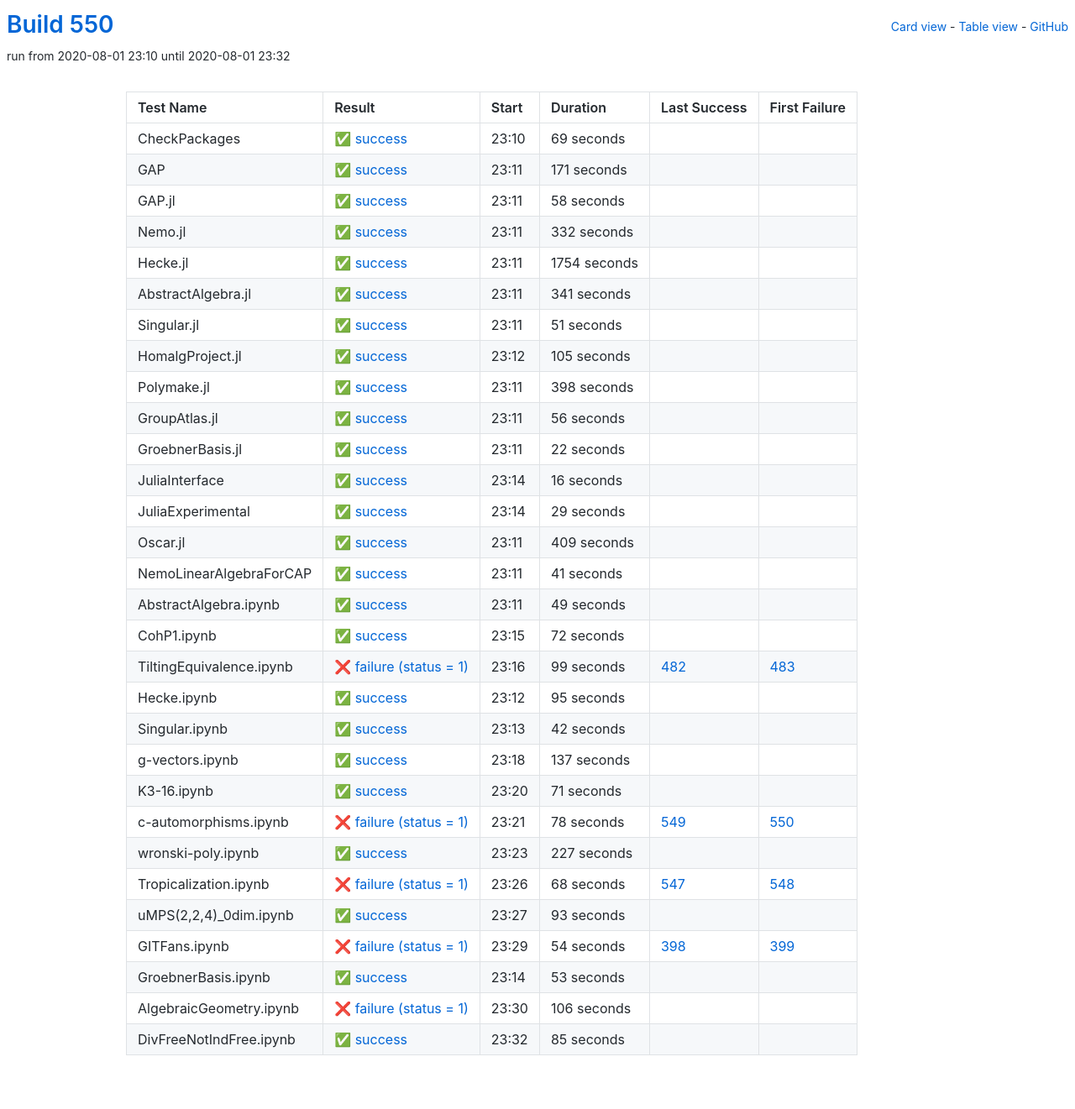
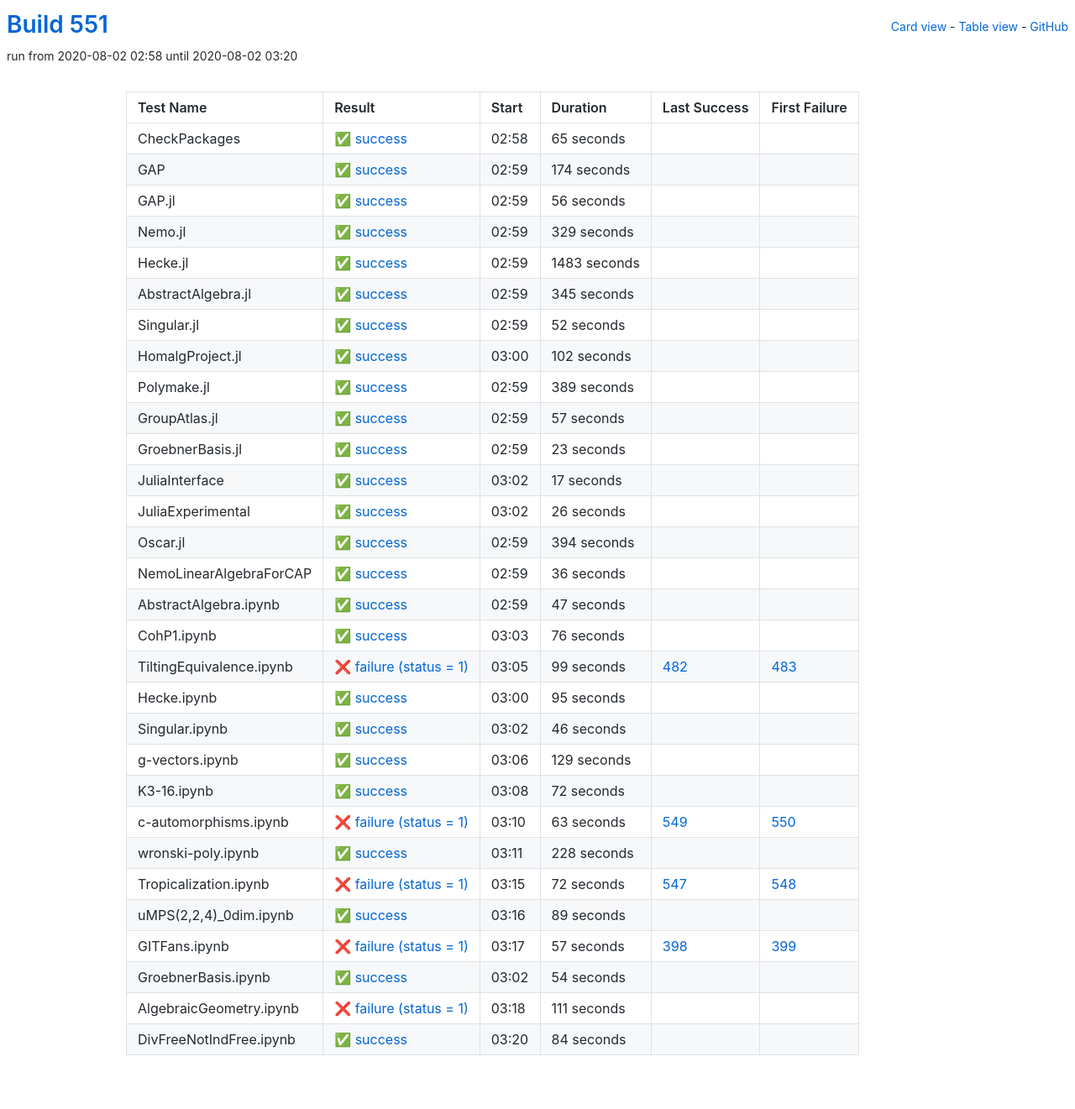
Before and after one commit to oscar-system/oscar-ci-status-stable, a Jekyll site: the page built from table.html, in a window 1280 px wide. Shown: the whole page at 84% size. Built offline with Jekyll 4.4.1, drawn with Linux system fonts in a browser that asks for light colours.

Commit message:
Build #551

```diff
--- a/_data/ci.yml
+++ b/_data/ci.yml
@@ -1,6 +1,6 @@
 ---
-build: 550
-build_url: https://oscarci.mathematik.uni-kl.de/job/oscar-stable/550/
+build: 551
+build_url: https://oscarci.mathematik.uni-kl.de/job/oscar-stable/551/
 job: oscar-stable
 organization: oscar-system
 repo: oscar-ci-status-stable
@@ -8,116 +8,32 @@ repourl: https://github.com/oscar-system/oscar-ci-status-stable
 tests:
 - name: CheckPackages
   id: checkpackages
-  log: https://oscarci.mathematik.uni-kl.de/job/oscar-stable/550/artifact/logs/build-550/CheckPackages.log
-  start: 2020-08-01 23:10
+  log: https://oscarci.mathematik.uni-kl.de/job/oscar-stable/551/artifact/logs/build-551/CheckPackages.log
+  start: 2020-08-02 02:58
   success: true
   exitcode: 0
   status: success
-  duration: 69
+  duration: 65
   last_success: false
   last_success_url:
   first_failure: false
   first_failure_url:
 - name: GAP
   id: gap
-  log: https://oscarci.mathematik.uni-kl.de/job/oscar-stable/550/artifact/logs/build-550/GAP.log
-  start: 2020-08-01 23:11
+  log: https://oscarci.mathematik.uni-kl.de/job/oscar-stable/551/artifact/logs/build-551/GAP.log
+  start: 2020-08-02 02:59
   success: true
   exitcode: 0
   status: success
-  duration: 171
+  duration: 174
   last_success: false
   last_success_url:
   first_failure: false
   first_failure_url:
 - name: GAP.jl
   id: gap-jl
-  log: https://oscarci.mathematik.uni-kl.de/job/oscar-stable/550/artifact/logs/build-550/GAP.jl.log
-  start: 2020-08-01 23:11
-  success: true
-  exitcode: 0
-  status: success
-  duration: 58
-  last_success: false
-  last_success_url:
-  first_failure: false
-  first_failure_url:
-- name: Nemo.jl
-  id: nemo-jl
-  log: https://oscarci.mathematik.uni-kl.de/job/oscar-stable/550/artifact/logs/build-550/Nemo.jl.log
-  start: 2020-08-01 23:11
-  success: true
-  exitcode: 0
-  status: success
-  duration: 332
-  last_success: false
-  last_success_url:
-  first_failure: false
-  first_failure_url:
-- name: Hecke.jl
-  id: hecke-jl
-  log: https://oscarci.mathematik.uni-kl.de/job/oscar-stable/550/artifact/logs/build-550/Hecke.jl.log
-  start: 2020-08-01 23:11
-  success: true
-  exitcode: 0
-  status: success
-  duration: 1754
-  last_success: false
-  last_success_url:
-  first_failure: false
-  first_failure_url:
-- name: AbstractAlgebra.jl
-  id: abstractalgebra-jl
-  log: https://oscarci.mathematik.uni-kl.de/job/oscar-stable/550/artifact/logs/build-550/AbstractAlgebra.jl.log
-  start: 2020-08-01 23:11
-  success: true
-  exitcode: 0
-  status: success
-  duration: 341
-  last_success: false
-  last_success_url:
-  first_failure: false
-  first_failure_url:
-- name: Singular.jl
-  id: singular-jl
-  log: https://oscarci.mathematik.uni-kl.de/job/oscar-stable/550/artifact/logs/build-550/Singular.jl.log
-  start: 2020-08-01 23:11
-  success: true
-  exitcode: 0
-  status: success
-  duration: 51
-  last_success: false
-  last_success_url:
-  first_failure: false
-  first_failure_url:
-- name: HomalgProject.jl
-  id: homalgproject-jl
-  log: https://oscarci.mathematik.uni-kl.de/job/oscar-stable/550/artifact/logs/build-550/HomalgProject.jl.log
-  start: 2020-08-01 23:12
-  success: true
-  exitcode: 0
-  status: success
-  duration: 105
-  last_success: false
-  last_success_url:
-  first_failure: false
-  first_failure_url:
-- name: Polymake.jl
-  id: polymake-jl
-  log: https://oscarci.mathematik.uni-kl.de/job/oscar-stable/550/artifact/logs/build-550/Polymake.jl.log
-  start: 2020-08-01 23:11
-  success: true
-  exitcode: 0
-  status: success
-  duration: 398
-  last_success: false
-  last_success_url:
-  first_failure: false
-  first_failure_url:
-- name: GroupAtlas.jl
-  id: groupatlas-jl
-  log: https://oscarci.mathematik.uni-kl.de/job/oscar-stable/550/artifact/logs/build-550/GroupAtlas.jl.log
-  start: 2020-08-01 23:11
+  log: https://oscarci.mathematik.uni-kl.de/job/oscar-stable/551/artifact/logs/build-551/GAP.jl.log
+  start: 2020-08-02 02:59
   success: true
   exitcode: 0
   status: success
@@ -126,94 +42,178 @@ tests:
   last_success_url:
   first_failure: false
   first_failure_url:
-- name: GroebnerBasis.jl
-  id: groebnerbasis-jl
-  log: https://oscarci.mathematik.uni-kl.de/job/oscar-stable/550/artifact/logs/build-550/GroebnerBasis.jl.log
-  start: 2020-08-01 23:11
+- name: Nemo.jl
+  id: nemo-jl
+  log: https://oscarci.mathematik.uni-kl.de/job/oscar-stable/551/artifact/logs/build-551/Nemo.jl.log
+  start: 2020-08-02 02:59
   success: true
   exitcode: 0
   status: success
-  duration: 22
+  duration: 329
+  last_success: false
+  last_success_url:
+  first_failure: false
+  first_failure_url:
+- name: Hecke.jl
+  id: hecke-jl
+  log: https://oscarci.mathematik.uni-kl.de/job/oscar-stable/551/artifact/logs/build-551/Hecke.jl.log
+  start: 2020-08-02 02:59
+  success: true
+  exitcode: 0
+  status: success
+  duration: 1483
+  last_success: false
+  last_success_url:
+  first_failure: false
+  first_failure_url:
+- name: AbstractAlgebra.jl
+  id: abstractalgebra-jl
+  log: https://oscarci.mathematik.uni-kl.de/job/oscar-stable/551/artifact/logs/build-551/AbstractAlgebra.jl.log
+  start: 2020-08-02 02:59
+  success: true
+  exitcode: 0
+  status: success
+  duration: 345
+  last_success: false
+  last_success_url:
+  first_failure: false
+  first_failure_url:
+- name: Singular.jl
+  id: singular-jl
+  log: https://oscarci.mathematik.uni-kl.de/job/oscar-stable/551/artifact/logs/build-551/Singular.jl.log
+  start: 2020-08-02 02:59
+  success: true
+  exitcode: 0
+  status: success
+  duration: 52
+  last_success: false
+  last_success_url:
+  first_failure: false
+  first_failure_url:
+- name: HomalgProject.jl
+  id: homalgproject-jl
+  log: https://oscarci.mathematik.uni-kl.de/job/oscar-stable/551/artifact/logs/build-551/HomalgProject.jl.log
+  start: 2020-08-02 03:00
+  success: true
+  exitcode: 0
+  status: success
+  duration: 102
+  last_success: false
+  last_success_url:
+  first_failure: false
+  first_failure_url:
+- name: Polymake.jl
+  id: polymake-jl
+  log: https://oscarci.mathematik.uni-kl.de/job/oscar-stable/551/artifact/logs/build-551/Polymake.jl.log
+  start: 2020-08-02 02:59
+  success: true
+  exitcode: 0
+  status: success
+  duration: 389
+  last_success: false
+  last_success_url:
+  first_failure: false
+  first_failure_url:
+- name: GroupAtlas.jl
+  id: groupatlas-jl
+  log: https://oscarci.mathematik.uni-kl.de/job/oscar-stable/551/artifact/logs/build-551/GroupAtlas.jl.log
+  start: 2020-08-02 02:59
+  success: true
+  exitcode: 0
+  status: success
+  duration: 57
+  last_success: false
+  last_success_url:
+  first_failure: false
+  first_failure_url:
+- name: GroebnerBasis.jl
+  id: groebnerbasis-jl
+  log: https://oscarci.mathematik.uni-kl.de/job/oscar-stable/551/artifact/logs/build-551/GroebnerBasis.jl.log
+  start: 2020-08-02 02:59
+  success: true
+  exitcode: 0
+  status: success
+  duration: 23
   last_success: false
   last_success_url:
   first_failure: false
   first_failure_url:
 - name: JuliaInterface
   id: juliainterface
-  log: https://oscarci.mathematik.uni-kl.de/job/oscar-stable/550/artifact/logs/build-550/JuliaInterface.log
-  start: 2020-08-01 23:14
+  log: https://oscarci.mathematik.uni-kl.de/job/oscar-stable/551/artifact/logs/build-551/JuliaInterface.log
+  start: 2020-08-02 03:02
   success: true
   exitcode: 0
   status: success
-  duration: 16
+  duration: 17
   last_success: false
   last_success_url:
   first_failure: false
   first_failure_url:
 - name: JuliaExperimental
   id: juliaexperimental
-  log: https://oscarci.mathematik.uni-kl.de/job/oscar-stable/550/artifact/logs/build-550/JuliaExperimental.log
-  start: 2020-08-01 23:14
+  log: https://oscarci.mathematik.uni-kl.de/job/oscar-stable/551/artifact/logs/build-551/JuliaExperimental.log
+  start: 2020-08-02 03:02
   success: true
   exitcode: 0
   status: success
-  duration: 29
+  duration: 26
   last_success: false
   last_success_url:
   first_failure: false
   first_failure_url:
 - name: Oscar.jl
   id: oscar-jl
-  log: https://oscarci.mathematik.uni-kl.de/job/oscar-stable/550/artifact/logs/build-550/Oscar.jl.log
-  start: 2020-08-01 23:11
+  log: https://oscarci.mathematik.uni-kl.de/job/oscar-stable/551/artifact/logs/build-551/Oscar.jl.log
+  start: 2020-08-02 02:59
   success: true
   exitcode: 0
   status: success
-  duration: 409
+  duration: 394
   last_success: false
   last_success_url:
   first_failure: false
   first_failure_url:
 - name: NemoLinearAlgebraForCAP
   id: nemolinearalgebraforcap
-  log: https://oscarci.mathematik.uni-kl.de/job/oscar-stable/550/artifact/logs/build-550/NemoLinearAlgebraForCAP.log
-  start: 2020-08-01 23:11
+  log: https://oscarci.mathematik.uni-kl.de/job/oscar-stable/551/artifact/logs/build-551/NemoLinearAlgebraForCAP.log
+  start: 2020-08-02 02:59
   success: true
   exitcode: 0
   status: success
-  duration: 41
+  duration: 36
   last_success: false
   last_success_url:
   first_failure: false
   first_failure_url:
 - name: AbstractAlgebra.ipynb
   id: abstractalgebra-ipynb
-  log: https://oscarci.mathematik.uni-kl.de/job/oscar-stable/550/artifact/logs/build-550/AbstractAlgebra.ipynb.log
-  start: 2020-08-01 23:11
+  log: https://oscarci.mathematik.uni-kl.de/job/oscar-stable/551/artifact/logs/build-551/AbstractAlgebra.ipynb.log
+  start: 2020-08-02 02:59
   success: true
   exitcode: 0
   status: success
-  duration: 49
+  duration: 47
   last_success: false
   last_success_url:
   first_failure: false
   first_failure_url:
 - name: CohP1.ipynb
   id: cohp1-ipynb
-  log: https://oscarci.mathematik.uni-kl.de/job/oscar-stable/550/artifact/logs/build-550/CohP1.ipynb.log
-  start: 2020-08-01 23:15
+  log: https://oscarci.mathematik.uni-kl.de/job/oscar-stable/551/artifact/logs/build-551/CohP1.ipynb.log
+  start: 2020-08-02 03:03
   success: true
   exitcode: 0
   status: success
-  duration: 72
+  duration: 76
   last_success: false
   last_success_url:
   first_failure: false
   first_failure_url:
 - name: TiltingEquivalence.ipynb
   id: tiltingequivalence-ipynb
-  log: https://oscarci.mathematik.uni-kl.de/job/oscar-stable/550/artifact/logs/build-550/TiltingEquivalence.ipynb.log
-  start: 2020-08-01 23:16
+  log: https://oscarci.mathematik.uni-kl.de/job/oscar-stable/551/artifact/logs/build-551/TiltingEquivalence.ipynb.log
+  start: 2020-08-02 03:05
   success: false
   exitcode: 1
   status: failure
@@ -224,8 +224,8 @@ tests:
   first_failure_url: https://oscarci.mathematik.uni-kl.de/job/oscar-stable/483/
 - name: Hecke.ipynb
   id: hecke-ipynb
-  log: https://oscarci.mathematik.uni-kl.de/job/oscar-stable/550/artifact/logs/build-550/Hecke.ipynb.log
-  start: 2020-08-01 23:12
+  log: https://oscarci.mathematik.uni-kl.de/job/oscar-stable/551/artifact/logs/build-551/Hecke.ipynb.log
+  start: 2020-08-02 03:00
   success: true
   exitcode: 0
   status: success
@@ -236,132 +236,132 @@ tests:
   first_failure_url:
 - name: Singular.ipynb
   id: singular-ipynb
-  log: https://oscarci.mathematik.uni-kl.de/job/oscar-stable/550/artifact/logs/build-550/Singular.ipynb.log
-  start: 2020-08-01 23:13
+  log: https://oscarci.mathematik.uni-kl.de/job/oscar-stable/551/artifact/logs/build-551/Singular.ipynb.log
+  start: 2020-08-02 03:02
   success: true
   exitcode: 0
   status: success
-  duration: 42
+  duration: 46
   last_success: false
   last_success_url:
   first_failure: false
   first_failure_url:
 - name: g-vectors.ipynb
   id: g-vectors-ipynb
-  log: https://oscarci.mathematik.uni-kl.de/job/oscar-stable/550/artifact/logs/build-550/g-vectors.ipynb.log
-  start: 2020-08-01 23:18
+  log: https://oscarci.mathematik.uni-kl.de/job/oscar-stable/551/artifact/logs/build-551/g-vectors.ipynb.log
+  start: 2020-08-02 03:06
   success: true
   exitcode: 0
   status: success
-  duration: 137
+  duration: 129
   last_success: false
   last_success_url:
   first_failure: false
   first_failure_url:
 - name: K3-16.ipynb
   id: k3-16-ipynb
-  log: https://oscarci.mathematik.uni-kl.de/job/oscar-stable/550/artifact/logs/build-550/K3-16.ipynb.log
-  start: 2020-08-01 23:20
+  log: https://oscarci.mathematik.uni-kl.de/job/oscar-stable/551/artifact/logs/build-551/K3-16.ipynb.log
+  start: 2020-08-02 03:08
   success: true
   exitcode: 0
   status: success
-  duration: 71
+  duration: 72
   last_success: false
   last_success_url:
   first_failure: false
   first_failure_url:
 - name: c-automorphisms.ipynb
   id: c-automorphisms-ipynb
-  log: https://oscarci.mathematik.uni-kl.de/job/oscar-stable/550/artifact/logs/build-550/c-automorphisms.ipynb.log
-  start: 2020-08-01 23:21
+  log: https://oscarci.mathematik.uni-kl.de/job/oscar-stable/551/artifact/logs/build-551/c-automorphisms.ipynb.log
+  start: 2020-08-02 03:10
   success: false
   exitcode: 1
   status: failure
-  duration: 78
+  duration: 63
   last_success: 549
   last_success_url: https://oscarci.mathematik.uni-kl.de/job/oscar-stable/549/
   first_failure: 550
   first_failure_url: https://oscarci.mathematik.uni-kl.de/job/oscar-stable/550/
 - name: wronski-poly.ipynb
   id: wronski-poly-ipynb
-  log: https://oscarci.mathematik.uni-kl.de/job/oscar-stable/550/artifact/logs/build-550/wronski-poly.ipynb.log
-  start: 2020-08-01 23:23
+  log: https://oscarci.mathematik.uni-kl.de/job/oscar-stable/551/artifact/logs/build-551/wronski-poly.ipynb.log
+  start: 2020-08-02 03:11
   success: true
   exitcode: 0
   status: success
-  duration: 227
+  duration: 228
   last_success: false
   last_success_url:
   first_failure: false
   first_failure_url:
 - name: Tropicalization.ipynb
   id: tropicalization-ipynb
-  log: https://oscarci.mathematik.uni-kl.de/job/oscar-stable/550/artifact/logs/build-550/Tropicalization.ipynb.log
-  start: 2020-08-01 23:26
+  log: https://oscarci.mathematik.uni-kl.de/job/oscar-stable/551/artifact/logs/build-551/Tropicalization.ipynb.log
+  start: 2020-08-02 03:15
   success: false
   exitcode: 1
   status: failure
-  duration: 68
+  duration: 72
   last_success: 547
   last_success_url: https://oscarci.mathematik.uni-kl.de/job/oscar-stable/547/
   first_failure: 548
   first_failure_url: https://oscarci.mathematik.uni-kl.de/job/oscar-stable/548/
 - name: uMPS(2,2,4)_0dim.ipynb
   id: umps-2-2-4-0dim-ipynb
-  log: https://oscarci.mathematik.uni-kl.de/job/oscar-stable/550/artifact/logs/build-550/uMPS-2-2-4-_0dim.ipynb.log
-  start: 2020-08-01 23:27
+  log: https://oscarci.mathematik.uni-kl.de/job/oscar-stable/551/artifact/logs/build-551/uMPS-2-2-4-_0dim.ipynb.log
+  start: 2020-08-02 03:16
   success: true
   exitcode: 0
   status: success
-  duration: 93
+  duration: 89
   last_success: false
   last_success_url:
   first_failure: false
   first_failure_url:
 - name: GITFans.ipynb
   id: gitfans-ipynb
-  log: https://oscarci.mathematik.uni-kl.de/job/oscar-stable/550/artifact/logs/build-550/GITFans.ipynb.log
-  start: 2020-08-01 23:29
+  log: https://oscarci.mathematik.uni-kl.de/job/oscar-stable/551/artifact/logs/build-551/GITFans.ipynb.log
+  start: 2020-08-02 03:17
   success: false
   exitcode: 1
   status: failure
-  duration: 54
+  duration: 57
   last_success: 398
   last_success_url: https://oscarci.mathematik.uni-kl.de/job/oscar-stable/398/
   first_failure: 399
   first_failure_url: https://oscarci.mathematik.uni-kl.de/job/oscar-stable/399/
 - name: GroebnerBasis.ipynb
   id: groebnerbasis-ipynb
-  log: https://oscarci.mathematik.uni-kl.de/job/oscar-stable/550/artifact/logs/build-550/GroebnerBasis.ipynb.log
-  start: 2020-08-01 23:14
+  log: https://oscarci.mathematik.uni-kl.de/job/oscar-stable/551/artifact/logs/build-551/GroebnerBasis.ipynb.log
+  start: 2020-08-02 03:02
   success: true
   exitcode: 0
   status: success
-  duration: 53
+  duration: 54
   last_success: false
   last_success_url:
   first_failure: false
   first_failure_url:
 - name: AlgebraicGeometry.ipynb
   id: algebraicgeometry-ipynb
-  log: https://oscarci.mathematik.uni-kl.de/job/oscar-stable/550/artifact/logs/build-550/AlgebraicGeometry.ipynb.log
-  start: 2020-08-01 23:30
+  log: https://oscarci.mathematik.uni-kl.de/job/oscar-stable/551/artifact/logs/build-551/AlgebraicGeometry.ipynb.log
+  start: 2020-08-02 03:18
   success: false
   exitcode: 1
   status: failure
-  duration: 106
+  duration: 111
   last_success: false
   last_success_url:
   first_failure: false
   first_failure_url:
 - name: DivFreeNotIndFree.ipynb
   id: divfreenotindfree-ipynb
-  log: https://oscarci.mathematik.uni-kl.de/job/oscar-stable/550/artifact/logs/build-550/DivFreeNotIndFree.ipynb.log
-  start: 2020-08-01 23:32
+  log: https://oscarci.mathematik.uni-kl.de/job/oscar-stable/551/artifact/logs/build-551/DivFreeNotIndFree.ipynb.log
+  start: 2020-08-02 03:20
   success: true
   exitcode: 0
   status: success
-  duration: 85
+  duration: 84
   last_success: false
   last_success_url:
   first_failure: false
```
Also changed, not shown: README.md.
